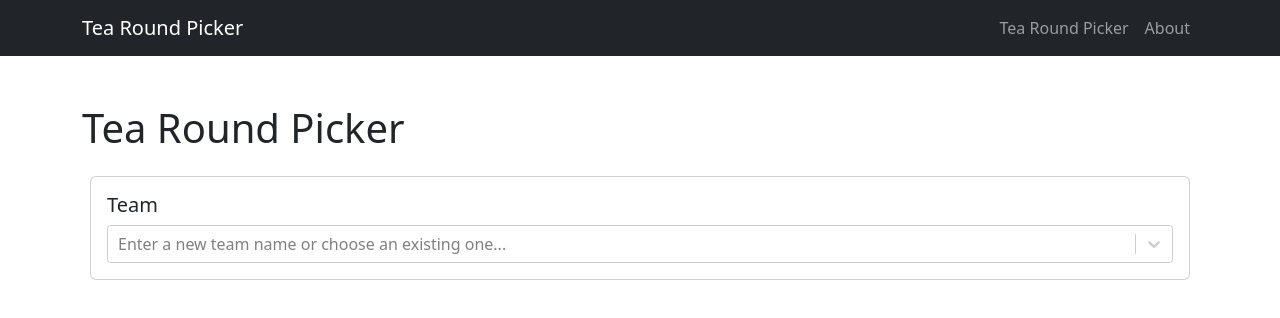
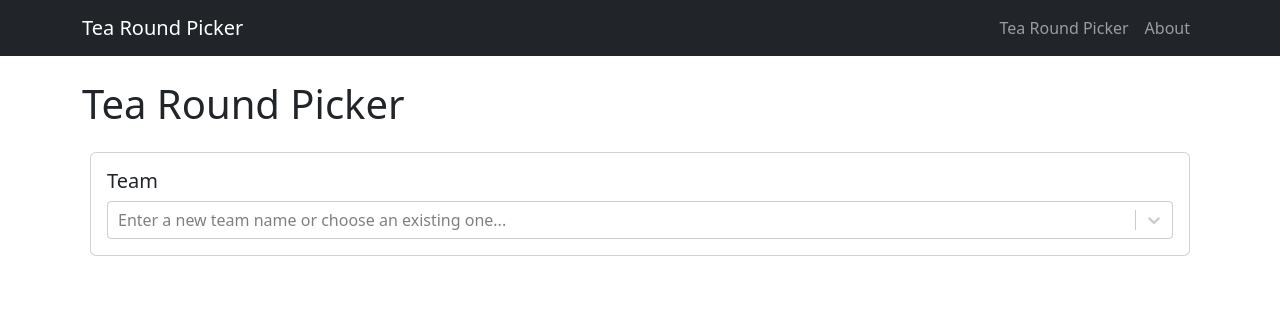
Before and after one commit to 97saundersj/Tea-Round-Picker, a React (Create React App) app in the folder FrontEnd/: page /#/ in a window 1280 px wide. Shown: the top 318 px of the page. Built offline with nearby package versions, Linux system fonts and the light colour scheme; no server answers.

Commit message:
Fixed issue with too much whitespace on tea picker page

```diff
--- a/FrontEnd/src/components/TeaRoundPicker/TeaRoundPicker.js
+++ b/FrontEnd/src/components/TeaRoundPicker/TeaRoundPicker.js
@@ -58,7 +58,7 @@ const TeaRoundPicker = () => {
   };
 
   return (
-    <div className="container mt-5">
+    <div className="container">
       <h1 className="mb-4">Tea Round Picker</h1>
 
       <TeamSelector onTeamSelect={handleTeamSelect} teams={teams} setTeams={setTeams} fetchTeams={fetchTeams} />
```
